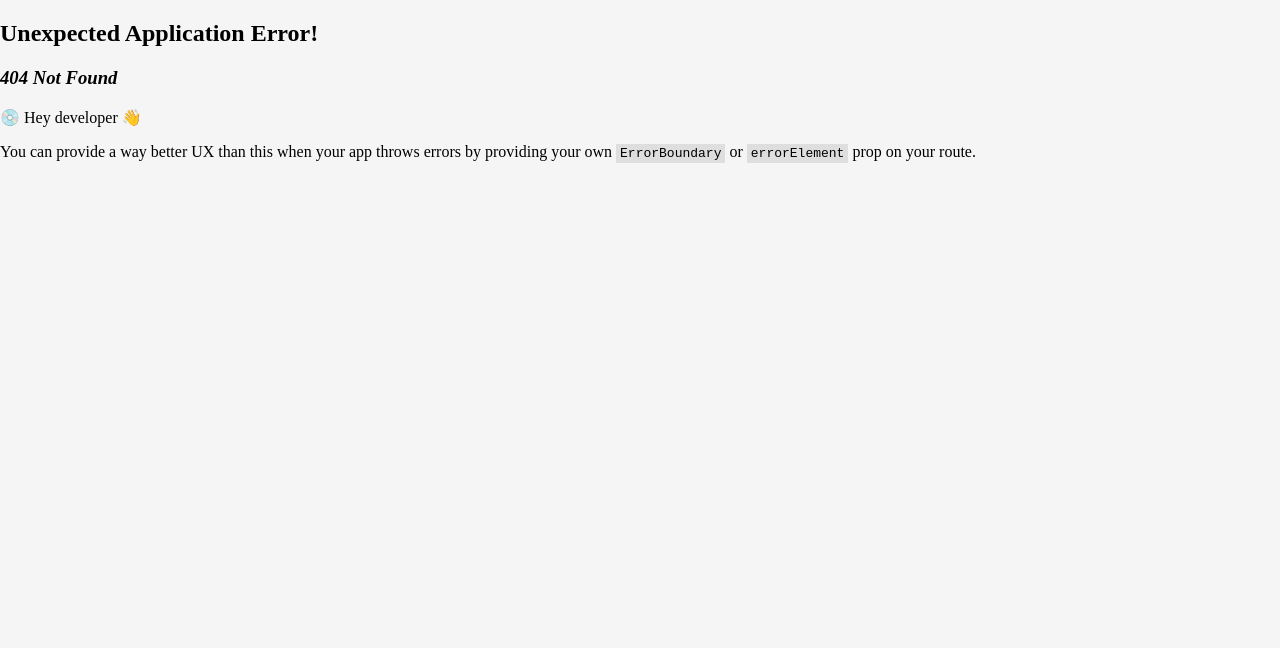
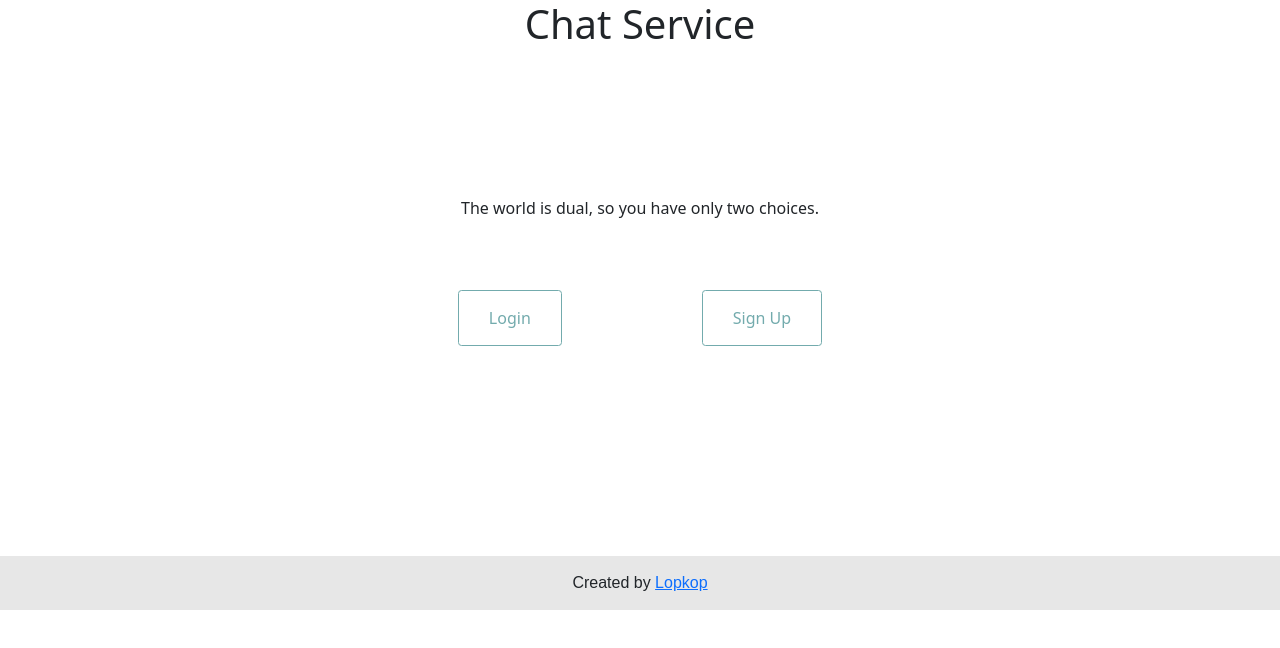
Before and after one commit to Lopkop/Lemur, a React (Create React App) app in the folder frontend/: page / in a window 1280 px wide. Before the commit this address had no page. Shown: the top 648 px of the page. Built offline with nearby package versions, Linux system fonts and the light colour scheme.

Commit message:
Connect frontend login and signup with backend

```diff
--- a/frontend/package.json
+++ b/frontend/package.json
@@ -10,6 +10,7 @@
     "@types/node": "^16.18.50",
     "@types/react": "^18.2.21",
     "@types/react-dom": "^18.2.7",
+    "bootstrap": "^5.3.2",
     "react": "^18.2.0",
     "react-dom": "^18.2.0",
     "react-router-dom": "^6.16.0",
--- a/frontend/src/index.tsx
+++ b/frontend/src/index.tsx
@@ -1,23 +1,41 @@
 import React from 'react';
 import ReactDOM from 'react-dom/client';
-import CreateLogin from './routes/CreateLogin'
-import ConnectLogin from './routes/ConnectLogin'
 import {
   createBrowserRouter,
   RouterProvider,
 } from "react-router-dom";
+import CreateChat from './routes/CreateChat'
+import ConnectToChat from './routes/ConnectToChat'
+import Login from './routes/Login'
+import SignUp from './routes/SignUp'
 import ErrorPage from "./error-page";
 import Chat from "./routes/Chat"
+import Root from './routes/Root'
 
 const router = createBrowserRouter([
   {
+    path: "/",
+    element: <Root />,
+    errorElement: <ErrorPage />,
+  },
+  {
+    path: "/signup",
+    element: <SignUp />,
+    errorElement: <ErrorPage />,
+  },
+  {
+    path: "/login",
+    element: <Login />,
+    errorElement: <ErrorPage />,
+  },
+  {
     path: "/create_chat",
-    element: <CreateLogin />,
+    element: <CreateChat />,
     errorElement: <ErrorPage />,
   },
   {
     path: "/connect_chat",
-    element: <ConnectLogin />,
+    element: <ConnectToChat />,
     errorElement: <ErrorPage />,
   },
   {
--- a/frontend/src/routes/CreateLogin.jsx
+++ b/frontend/src/routes/ConnectToChat.jsx
@@ -2,10 +2,10 @@ import React from "react";
 import "../styles/App.css";
 import { Footer } from "../components";
 
-async function create(event) {
-    let username = document.getElementById("input-username").value;
+async function connect(event) {
+    let username = document.getElementById("input-username").value; // change how i get username here
     let chat = document.getElementById("chat-name").value;
-    let response = await fetch("http://localhost:8000/create-chat/", {
+    let response = await fetch("http://localhost:8000/connect-to-chat/", {
         method: 'POST',
         headers: {
         "Content-type": "application/json"
@@ -23,10 +23,9 @@ async function create(event) {
         localStorage.user = username
         window.location.pathname = `/chat/${chat}`;
         // todo: render new page with chat
+    } else {
+        alert("Either username or chatroom name is incorrect");
     }
-//     else {
-//         alert("Either username or chatroom name is incorrect");
-//     }
 }
 
 export default function Chat() {
@@ -37,18 +36,12 @@ export default function Chat() {
             </header>
             <main>
                 <input
-                    id="input-username"
-                    className="connect-chat"
-                    type="text"
-                    placeholder="Write username"
-                />
-                <input
                     id="chat-name"
                     type="text"
                     className="connect-chat"
                     placeholder="Chatroom name"
                 />
-                <button onClick={(event) => create(event)}>Create</button>
+                <button onClick={(event) => connect(event)}>Connect</button>
             </main>
             <Footer />
         </div>
--- a/frontend/src/routes/ConnectLogin.jsx
+++ b/frontend/src/routes/CreateChat.jsx
@@ -2,10 +2,11 @@ import React from "react";
 import "../styles/App.css";
 import { Footer } from "../components";
 
-async function connect(event) {
+async function create(event) {
+    // TODO: REWRITE THIS FUNCTION
     let username = document.getElementById("input-username").value;
     let chat = document.getElementById("chat-name").value;
-    let response = await fetch("http://localhost:8000/connect-to-chat/", {
+    let response = await fetch("http://localhost:8000/create-chat/", {
         method: 'POST',
         headers: {
         "Content-type": "application/json"
@@ -23,9 +24,10 @@ async function connect(event) {
         localStorage.user = username
         window.location.pathname = `/chat/${chat}`;
         // todo: render new page with chat
-    } else {
-        alert("Either username or chatroom name is incorrect");
     }
+//     else {
+//         alert("Either username or chatroom name is incorrect");
+//     }
 }
 
 export default function Chat() {
@@ -36,18 +38,12 @@ export default function Chat() {
             </header>
             <main>
                 <input
-                    id="input-username"
-                    className="connect-chat"
-                    type="text"
-                    placeholder="Write username"
-                />
-                <input
                     id="chat-name"
                     type="text"
                     className="connect-chat"
                     placeholder="Chatroom name"
                 />
-                <button onClick={(event) => connect(event)}>Connect</button>
+                <button onClick={(event) => create(event)}>Create</button>
             </main>
             <Footer />
         </div>
--- /dev/null
+++ b/frontend/src/routes/Login.jsx
@@ -0,0 +1,56 @@
+import React from "react";
+import "../styles/App.css";
+import { Footer } from "../components";
+
+async function login() {
+    console.log("hahah")
+    let username = document.getElementById("username").value;
+    let password = document.getElementById("password").value;
+    let response = await fetch("http://localhost:8000/login/", {
+        method: 'POST',
+        headers: {
+        "Content-type": "application/json"
+        },
+        body: JSON.stringify({
+        "name": `${username}`,
+        "password": `${password}`
+        })
+    }).then(response => response.json());
+
+
+    if (response.status === true) {
+        console.log(response)
+        localStorage.user = username
+        window.location.pathname = ``;
+        // todo: render new page
+    } else {
+        alert("Either username or chatroom name is incorrect");
+    }
+}
+
+export default function Login() {
+    return (
+        <div className="App">
+            <header>
+                <h1>Chat Service</h1>
+            </header>
+            <main>
+
+                <div class="tab-content">
+                  <div class="tab-pane fade show active" id="pills-login" role="tabpanel" aria-labelledby="tab-login">
+                  <form>
+                      <div class="form-outline mb-4">
+                        <input id="username" class="form-control" placeholder="Username"/>
+                      </div>
+                      <div class="form-outline mb-4">
+                        <input type="password" id="password" class="form-control" placeholder="Password"/>
+                      </div>
+                      <button onClick={(event) => login(event)}>Login</button>
+                    </form>
+                  </div>
+                </div>
+            </main>
+            <Footer />
+        </div>
+    );
+}
--- /dev/null
+++ b/frontend/src/routes/Root.jsx
@@ -0,0 +1,44 @@
+import React from "react";
+import "../styles/App.css";
+import { Footer } from "../components";
+
+import "bootstrap/dist/css/bootstrap.min.css";
+
+function redirect_to_signup() {
+       window.location.pathname = `/signup`;
+}
+function redirect_to_login() {
+       window.location.pathname = `/login`;
+}
+
+export default function Root() {
+    return (
+        <div className="App">
+            <header>
+                <h1>Chat Service</h1>
+            </header>
+            <main>
+{/*                <ul class="nav nav-pills nav-justified mb-3" id="ex1" role="tablist"> */}
+{/*                   <li class="nav-item" role="presentation"> */}
+{/*                     <a onClick={redirect_to_login} class="nav-link active" id="tab-login" data-mdb-toggle="pill" href="#pills-login" role="tab" */}
+{/*                       aria-controls="pills-login" aria-selected="true">Login</a> */}
+{/*                   </li> */}
+{/*                   <li class="nav-item" role="presentation"> */}
+{/*                     <a onClick={redirect_to_signup} class="nav-link" id="tab-register" data-mdb-toggle="pill" href="#pills-register" role="tab" */}
+{/*                       aria-controls="pills-register">Register</a> */}
+{/*                   </li> */}
+{/*                 </ul> */}
+                <span className="some-text">The world is dual, so you have only two choices.</span>
+                <div className="auth-buttons-container">
+                  <button onClick={redirect_to_login} variant="secondary" className="login-button">
+                    Login
+                  </button>
+                  <button onClick={redirect_to_signup} variant="secondary" className="signup-button">
+                    Sign Up
+                  </button>
+                </div>
+            </main>
+            <Footer />
+        </div>
+    );
+}
--- /dev/null
+++ b/frontend/src/routes/SignUp.jsx
@@ -0,0 +1,60 @@
+import React from "react";
+import "../styles/App.css";
+import { Footer } from "../components";
+
+async function signup(event) {
+    let username = document.getElementById("username").value;
+    let password = document.getElementById("password").value;
+    let lifetime = document.getElementById("lifetime").value;
+    let response = await fetch("http://localhost:8000/sign-up/", {
+        method: 'POST',
+        headers: {
+        "Content-type": "application/json"
+        },
+        body: JSON.stringify({
+        "name": `${username}`,
+        "password": `${password}`,
+        "lifetime": `${lifetime}`
+        })
+    }).then(response => response.json());
+
+
+    if (response.status === true) {
+        localStorage.user = username
+        window.location.pathname = ``; // todo: render new page
+    } else {
+        alert("Either username or chatroom name is incorrect");
+    }
+}
+
+export default function SignUp() {
+    return (
+        <div className="App">
+            <header>
+                <h1>Chat Service</h1>
+            </header>
+            <main>
+                <input
+                    id="username"
+                    type="text"
+                    className="connect-chat"
+                    placeholder="Username"
+                />
+                <input
+                    id="password"
+                    type="password"
+                    className="connect-chat"
+                    placeholder="Password"
+                />
+                <input
+                    id="lifetime"
+                    type="integer"
+                    className="connect-chat"
+                    placeholder="Lifetime"
+                />
+                <button onClick={(event) => signup(event)}>Sign Up</button>
+            </main>
+            <Footer />
+        </div>
+    );
+}
--- a/frontend/src/styles/App.css
+++ b/frontend/src/styles/App.css
@@ -1,6 +1,5 @@
 body {
     margin: auto;
-    background-color: #f5f5f5;
     font-weight: 400;
 }
 
@@ -47,10 +46,6 @@ main {
     font-style: italic;
 }
 
-.message-button {
-
-}
-
 .send-form {
     display: flex;
     align-self: flex-end;
@@ -89,3 +84,32 @@ a {
     text-decoration: none;
     color: rgb(20, 102, 135);
 }
+
+
+.auth-buttons-container {
+  display: flex;
+  justify-content: space-between;
+}
+
+.login-button,
+.signup-button {
+  transition: box-shadow 0.3s ease-in-out;
+  font-size: 16px;
+  padding: 15px 30px;
+  margin: 70px;
+  border: 0.5px solid;
+  border-radius: 3.5px;
+  background: white;
+  text-decoration: none;
+  color: #73ABAD;
+}
+
+.login-button:hover,
+.signup-button:hover {
+  box-shadow: 0 5px 15px rgba(0, 0, 0, 0.3);
+}
+
+.some-text {
+  color: #7SDBAD;
+  text-shadow: 0 0 5px #NONONO;
+}
```
Also changed, not shown: 1 other file (tests, documents, lock files or other folders).
